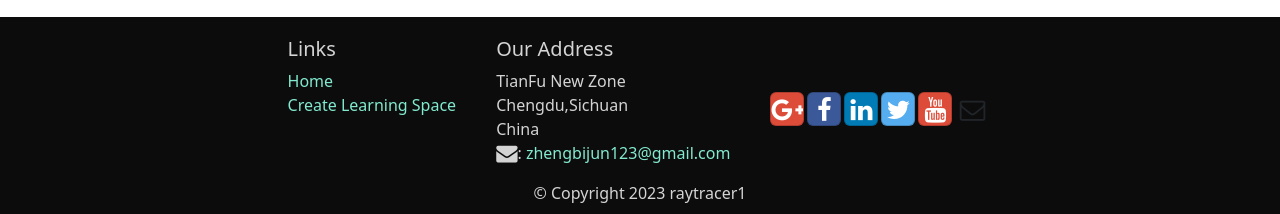
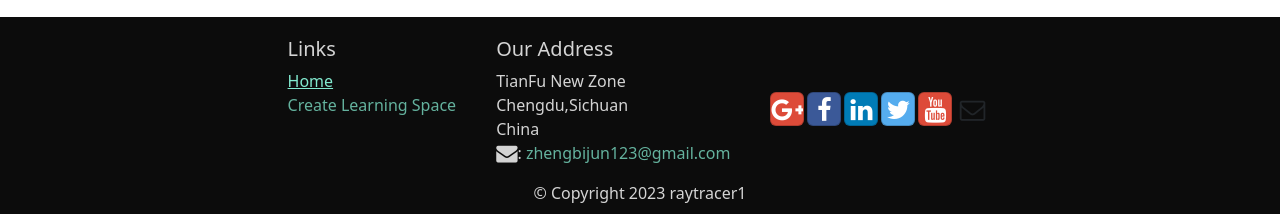
Before and after one commit to raytracer1/notes-frontend, a React app: page / in a window 1280 px wide. In both pictures the pointer is over the link "Home". Shown: the part 783-997 px from the top of the page. Built offline with nearby package versions, Linux system fonts and the light colour scheme.

Commit message:
optimize footer links style

```diff
--- a/src/components/Footer/style.scss
+++ b/src/components/Footer/style.scss
@@ -48,6 +48,12 @@
                 a {
                     text-decoration: none;
                     color: #82eacf;
+                    opacity: 0.75;
+
+                    &:hover {
+                        text-decoration: underline;
+                        opacity: 1.0;
+                    }
                 }
             }
         }
```
